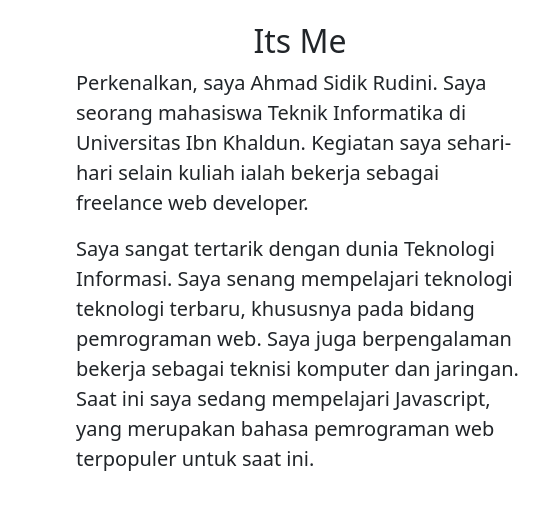
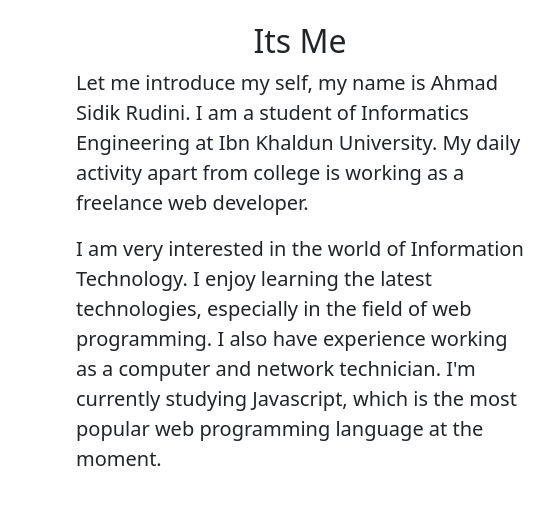
Before and after one commit to asidikrdn/personalpage_v2, a plain HTML site: page index.html in a window 1280 px wide. Shown: the part 139-663 px from the top of the page, 740-1280 px from the left. Drawn offline with nearby package versions, Linux system fonts and the light colour scheme.

Commit message:
Update About Me

```diff
--- a/index.html
+++ b/index.html
@@ -129,13 +129,13 @@
                 <div class="col-12 col-md-6">
                   <div class="container p-3">
                     <h2 class="text-center">Its Me</h2>
-                    <p class="lead">
+                    <!-- <p class="lead">
                       Perkenalkan, saya Ahmad Sidik Rudini. Saya seorang
                       mahasiswa Teknik Informatika di Universitas Ibn Khaldun. Kegiatan saya sehari-hari
                       selain kuliah ialah bekerja sebagai freelance web
                       developer.
-                    </p>
-                    <p class="lead">
+                    </p> -->
+                    <!-- <p class="lead">
                       Saya sangat tertarik dengan dunia Teknologi Informasi.
                       Saya senang mempelajari teknologi teknologi terbaru,
                       khususnya pada bidang pemrograman web. Saya juga
@@ -143,6 +143,20 @@
                       jaringan. Saat ini saya sedang mempelajari Javascript,
                       yang merupakan bahasa pemrograman web terpopuler untuk
                       saat ini.
+                    </p> -->
+                    <p class="lead">
+                      Let me introduce my self, my name is Ahmad Sidik Rudini. I am a student of
+                      Informatics Engineering at Ibn Khaldun University. My
+                      daily activity apart from college is working as a
+                      freelance web developer.
+                    </p>
+                    <p class="lead">
+                      I am very interested in the world of Information
+                      Technology. I enjoy learning the latest technologies,
+                      especially in the field of web programming. I also have
+                      experience working as a computer and network technician.
+                      I'm currently studying Javascript, which is the most
+                      popular web programming language at the moment.
                     </p>
                   </div>
                 </div>
```
